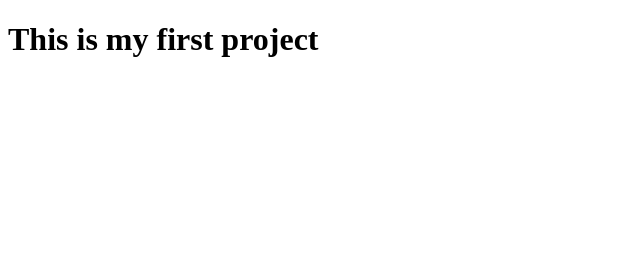
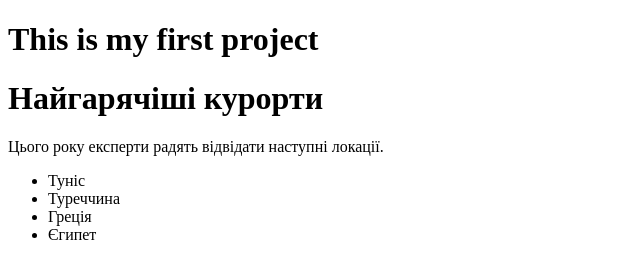
Before and after one commit to Oksana-2024/my-first-project, a plain HTML site: page index.html in a window 1280 px wide. Shown: the whole page, without its empty margins (0-640 px from the left). Drawn offline with Linux system fonts and the light colour scheme.

Commit message:
modified html

```diff
--- a/index.html
+++ b/index.html
@@ -7,5 +7,14 @@
   </head>
   <body>
     <h1>This is my first project</h1>
+    <a href="http://https:google/com"></a>
+    <h1>Найгарячіші курорти</h1>
+    <p>Цього року експерти радять відвідати наступні локації.</p>
+    <ul>
+      <li>Туніс</li>
+      <li>Туреччина</li>
+      <li>Греція</li>
+      <li>Єгипет</li>
+    </ul>
   </body>
 </html>
```
